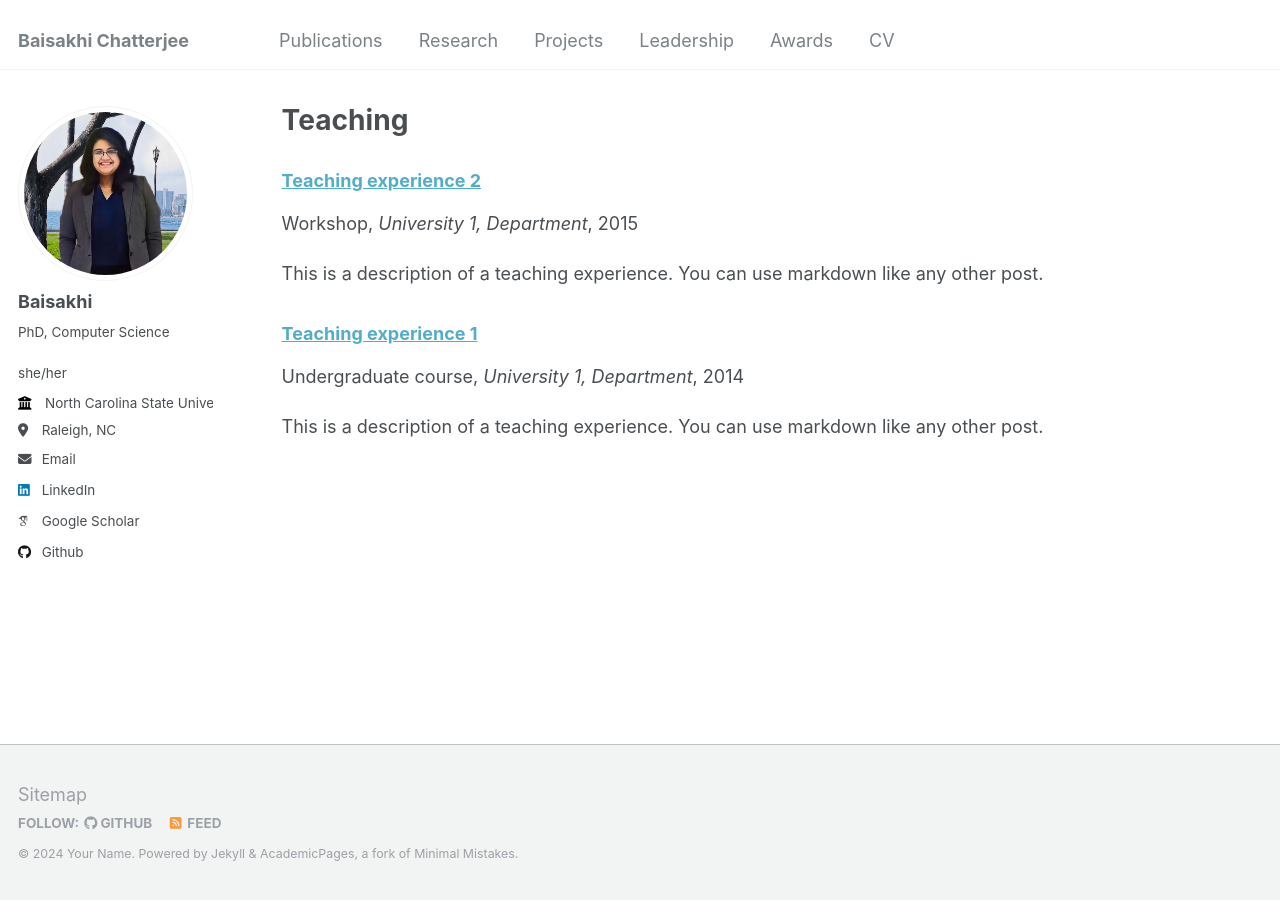
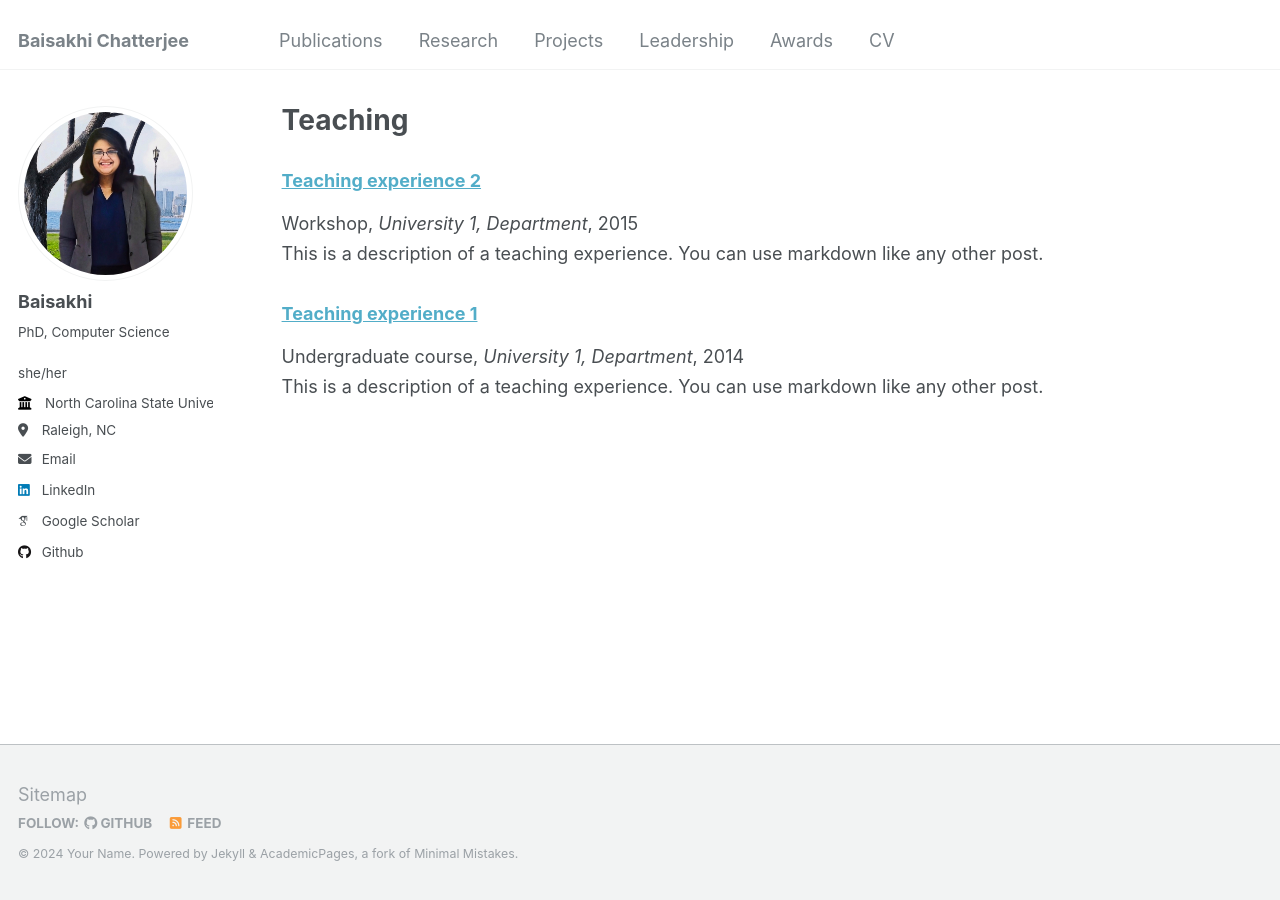
Before and after one commit to baisakhic/baisakhic.github.io, a Jekyll site: the page built from _pages/teaching.html, in a window 1280 px wide. Built offline with Jekyll 4.4.1, drawn with Linux system fonts in a browser that asks for light colours; some web fonts are replaced.

Commit message:
Update archive-single.html

```diff
--- a/_includes/archive-single.html
+++ b/_includes/archive-single.html
@@ -50,9 +50,9 @@
         {% endif %}
 
     {% if post.excerpt and site.read_more != 'enabled' %}
-    <p class="archive__item-excerpt" itemprop="description">{{ post.excerpt | markdownify }}</p>
+    <p style="margin-top: -20px;" class="archive__item-excerpt" itemprop="description">{{ post.excerpt | markdownify }}</p>
     {% elsif post.excerpt and site.read_more == 'enabled' %}
-    <p class="archive__item-excerpt" itemprop="description"><p>{{ post.excerpt | markdownify | remove: '<p>' | remove: '</p>' }}<strong><a href="{{ base_path }}{{ post.url }}" rel="permalink"> Read more</a></strong></p></p>
+    <p style="margin-top: -20px;" class="archive__item-excerpt" itemprop="description"><p>{{ post.excerpt | markdownify | remove: '<p>' | remove: '</p>' }}<strong><a href="{{ base_path }}{{ post.url }}" rel="permalink"> Read more</a></strong></p></p>
     {% endif %}
 
 	<!--
@@ -82,11 +82,11 @@
 	-->
 
 	{% if post.paperurl and post.slidesurl %}
-      <p style="font-size: smaller"><a href="{{ post.paperurl }}">Download Paper</a> | <a href="{{ post.slidesurl }}">Download Slides</a></p>
+      <p style="font-size: smaller; margin-top: -20px;"><a href="{{ post.paperurl }}">Download Paper</a> | <a href="{{ post.slidesurl }}">Download Slides</a></p>
     {% elsif post.paperurl%}
-      <p style="font-size: smaller"><a href="{{ post.paperurl }}">Download Paper</a></p>
+      <p style="font-size: smaller; margin-top: -20px;"><a href="{{ post.paperurl }}">Download Paper</a></p>
 	{% elsif post.slidesurl%}
-      <p style="font-size: smaller">Download <a href="{{ post.slidesurl }}">Download Slides</a></p></p>
+      <p style="font-size: smaller; margin-top: -20px;">Download <a href="{{ post.slidesurl }}">Download Slides</a></p></p>
 	{% endif %}
 
   </article>
```
